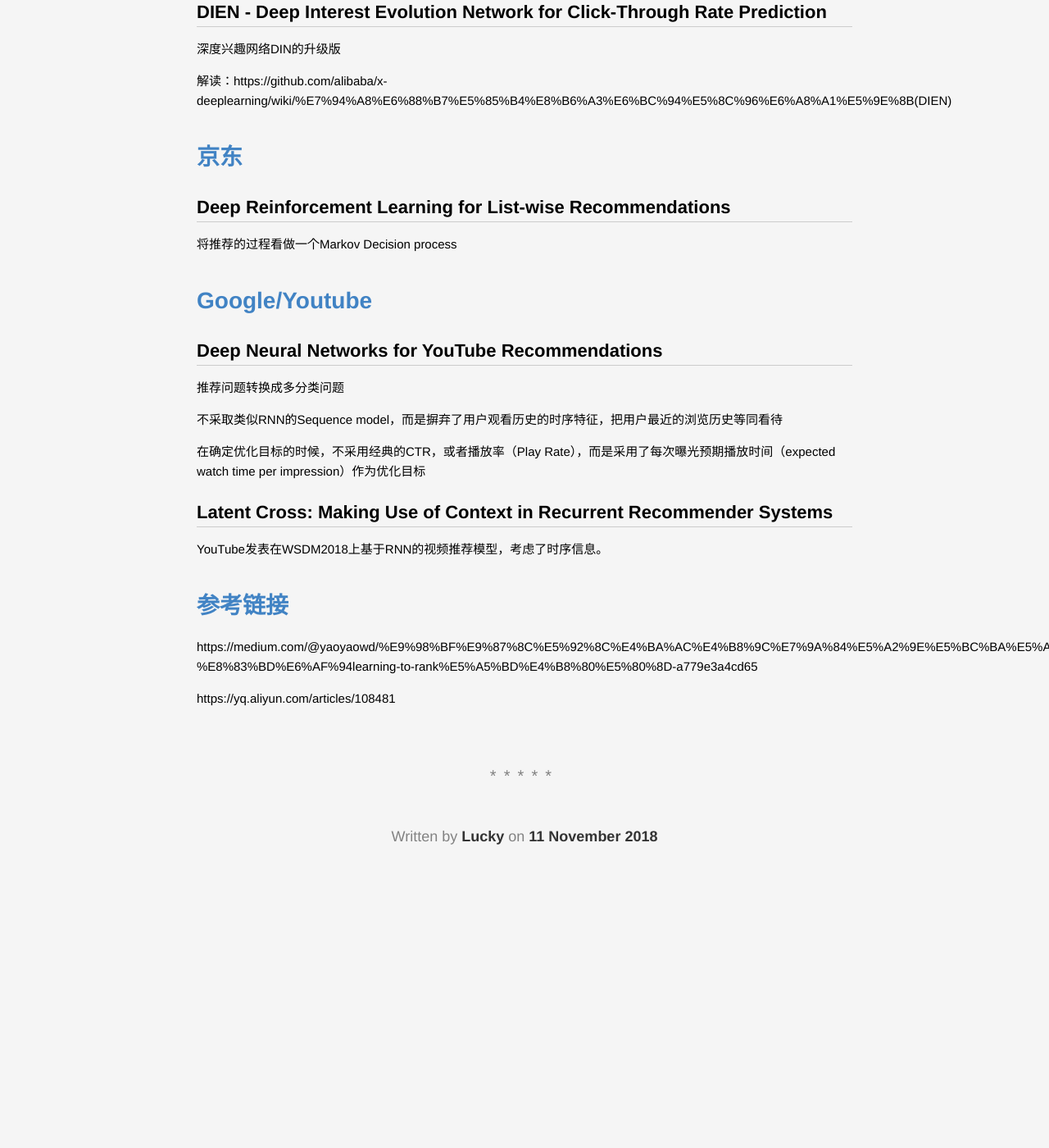
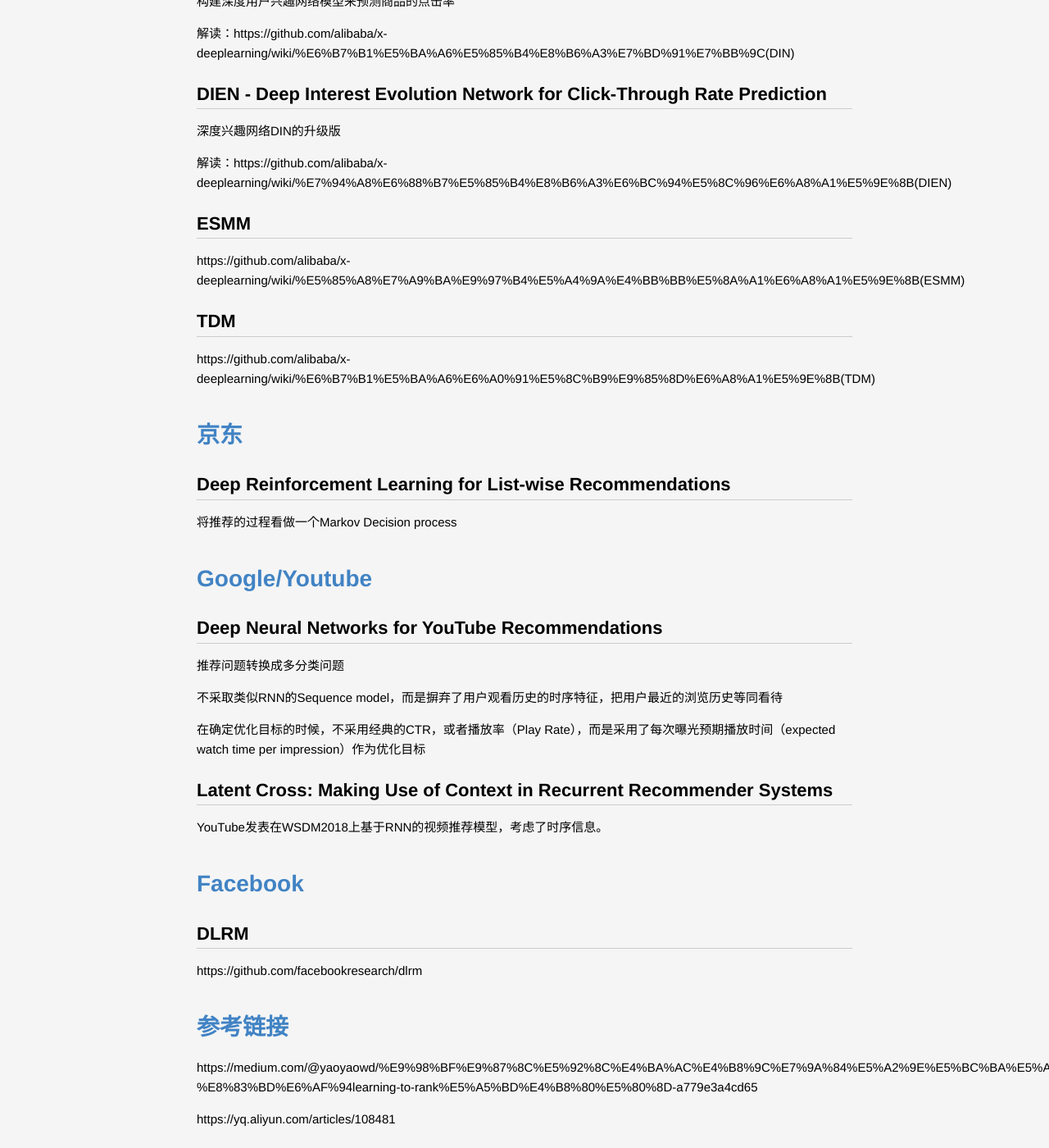
Before and after one commit to lucky521/blog, a Jekyll site: the page built from _posts/ml/2018-11-11-Taobao-Rank.markdown, in a window 1280 px wide and 1400 px high, scrolled down 3561 px. Shown: the whole window at 82% size. Built offline with Jekyll 4.4.1, drawn with Linux system fonts in a browser that asks for light colours; before the commit the page ends 4723 px from its top, so only the background shows below that.

Commit message:
update paper

````diff
--- a/_posts/ml/2017-10-26-tensorflow.markdown
+++ b/_posts/ml/2017-10-26-tensorflow.markdown
@@ -1636,7 +1636,6 @@
 
 具体的交互流程一般是这样：
 下面的代码中每次请求可能传入多条样本（多条预测请求）。
-
 ```
 // TFS request 伪代码
 tensorflow::Example example;
--- a/_posts/ml/2018-11-11-Taobao-Rank.markdown
+++ b/_posts/ml/2018-11-11-Taobao-Rank.markdown
@@ -121,6 +121,16 @@
 解读：https://github.com/alibaba/x-deeplearning/wiki/%E7%94%A8%E6%88%B7%E5%85%B4%E8%B6%A3%E6%BC%94%E5%8C%96%E6%A8%A1%E5%9E%8B(DIEN)
 
 
+## ESMM
+
+https://github.com/alibaba/x-deeplearning/wiki/%E5%85%A8%E7%A9%BA%E9%97%B4%E5%A4%9A%E4%BB%BB%E5%8A%A1%E6%A8%A1%E5%9E%8B(ESMM)
+
+## TDM
+
+https://github.com/alibaba/x-deeplearning/wiki/%E6%B7%B1%E5%BA%A6%E6%A0%91%E5%8C%B9%E9%85%8D%E6%A8%A1%E5%9E%8B(TDM)
+
+
+
 
 
 
@@ -156,6 +166,14 @@
 
 
 
+# Facebook
+
+## DLRM
+
+https://github.com/facebookresearch/dlrm
+
+
+
 
 # 参考链接
 
````
Also changed, not shown: other parts of _posts/ml/2017-10-26-tensorflow.markdown (+3 -2 lines).
